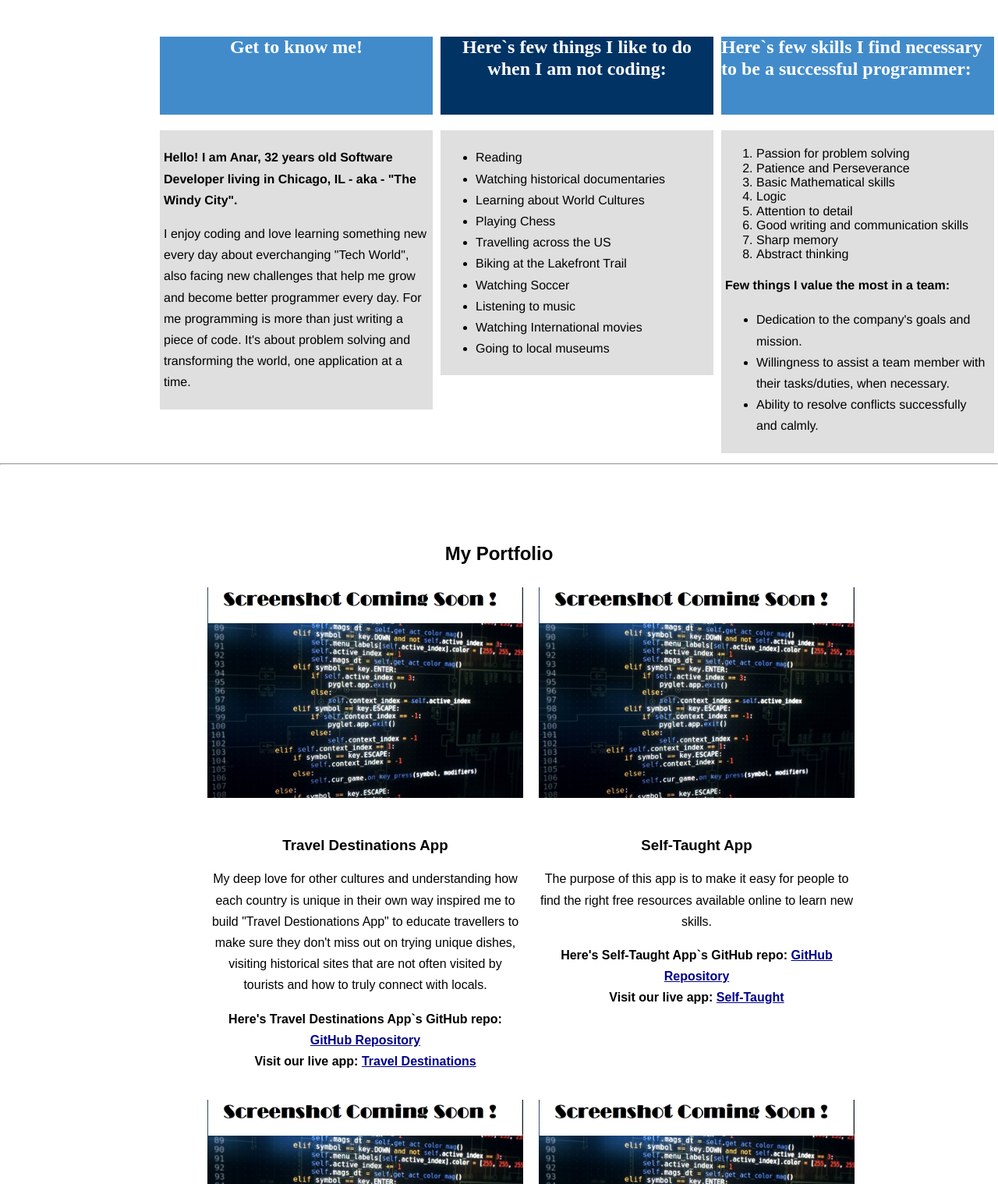
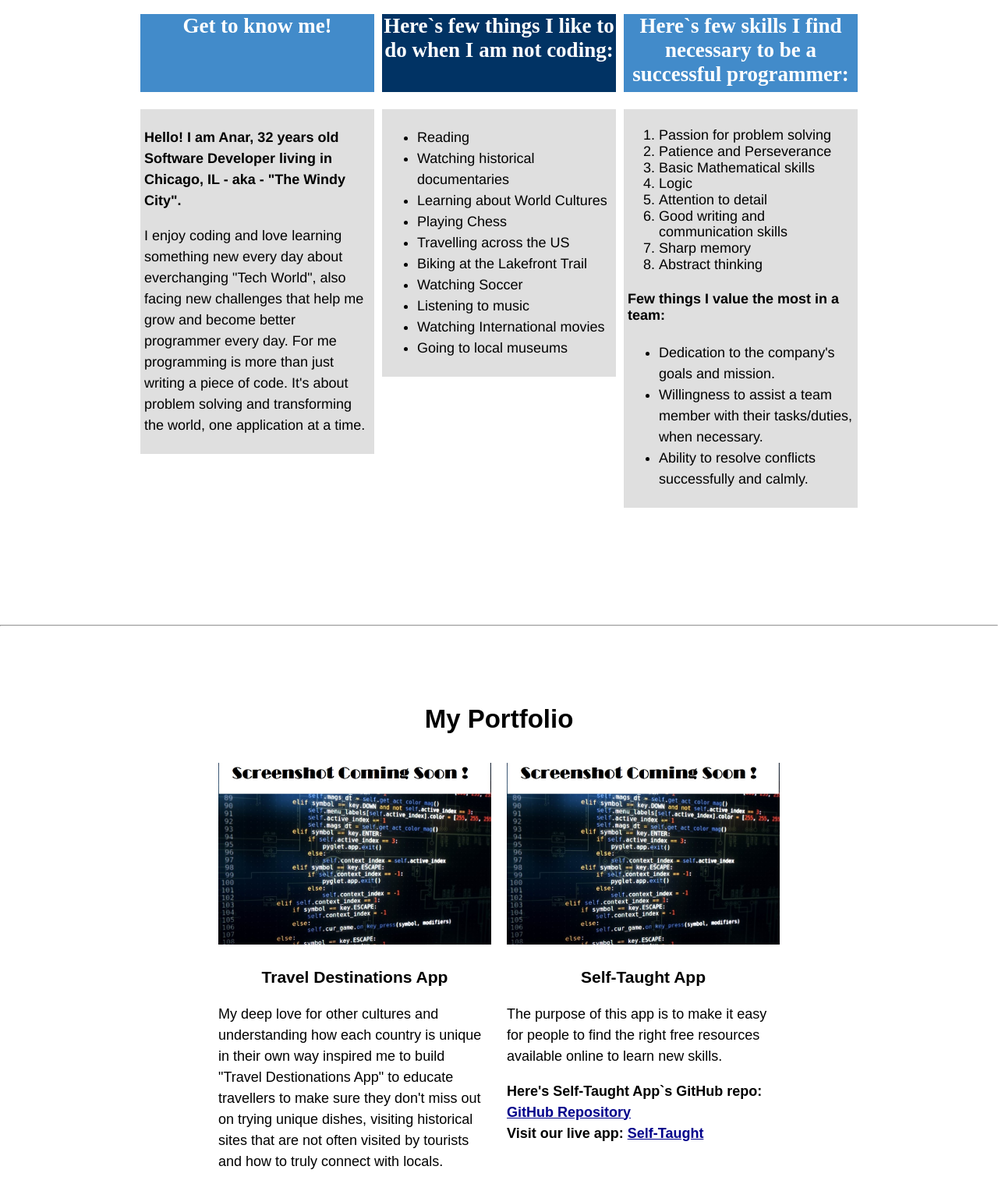
Before and after one commit to Anar-88/MySoftwareDeveloperPortfolio, a plain HTML site: page index.html in a window 1280 px wide. Shown: the part 596-2114 px from the top of the page at 78% size. Drawn offline with nearby package versions, Linux system fonts and the light colour scheme; a script that the page names is missing.

Commit message:
Update style.css

```diff
--- a/style.css
+++ b/style.css
@@ -1,5 +1,7 @@
 
-
+body{
+  font-size: 24px;
+}
 
 header .group{
 background-color: rgb(66, 139, 202);
@@ -7,7 +9,8 @@ display: flex;
 flex-direction: column;
 font-family: Verdana;
 font-weight: 900;
-margin-top: 10px;
+margin: 0;
+padding: 0;
 text-align: center;
 }
 
@@ -26,20 +29,18 @@ header h2{
   color: rgb(1, 51, 100);
 }
 
-
 .intro{
-  margin-top: 200px;
-  margin-left: 200px;
- justify-content: center;
+  margin: 200px 35px 50px 35px;
 }
 
 article .group{
 display: flex;
 flex-direction: column;
+font-size: 18px;
 }
 
 article .item{
-  width: 350px;
+  width: 100%;
   flex: 1;
   margin: 5px;
   align-items: flex-start;
@@ -67,6 +68,7 @@ article .item{
    font-family: Helvetica;
    background-color: rgba(173, 173, 173, 0.39);
    padding: 5px;
+   margin-bottom: 100px;
 }
 
 article .group img{
@@ -76,31 +78,46 @@ article .group img{
 }
 
 p, ul{
-   line-height: 170%;
+   line-height: 150%;
 }
 
 #portfolio img{
+   display: block;
+   margin-right: 0 auto;
+   margin-bottom: 30px;
    width: 100%;
 }
 
 #portfolio{
-   text-align: center;
    font-family: sans-serif;
-   font-size: 16px;
-   margin: 100px 20%;
+   font-size: 22px;
+   margin: 100px 15px 50px 15px;
 }
 
 #portfolio .group{
    display: flex;
    flex-direction: column;
-   width: 850px;
 }
 
 #portfolio .item{
+   width: 100%;
+   height: auto;
    flex: 1;
    margin: 10px;
-   display: block;
+  align-items: flex-start;
 }
+
+
+.contact{
+  font-family: Helvetica;
+  width: 100%;
+  margin: 20px;
+}
+
+a:link {color: darkblue;}
+a:visited {color: darkcyan;}
+a:hover {color: crimson;}
+a:active{color: green;}
 
 
 form label{
@@ -118,33 +135,21 @@ form input[type=text]{
 
 form button{
     margin-top: 20px;
-    margin-right: 10px;
     font-size: 18px;
     font-weight: 700;
     background-color: rgb(66,139, 202);
 }
 
-.contact{
-  font-family: Helvetica;
-  width: 600px;
-  margin: 50px;
-}
-
-a:link {color: darkblue;}
-a:visited {color: darkcyan;}
-a:hover {color: crimson;}
-a:active{color: green;}
-
 footer{
   font-weight: 900;
   font-size: 24px;
   color: rgb(1, 51, 100);
-  text-align: center;
   background-color: rgb(66,139, 202);
   height: 60px;
+  text-align: center;
 }
 
-@media all and (min-width: 800px) {
+@media all and (min-width: 601px) {
  header .group{
     flex-direction: row;
   }
@@ -154,14 +159,41 @@ footer{
   }
 
   header h1{
-  margin: 50px 200px;
   text-align: center;
 }
 
+  article .group {
+    flex-direction: row;
+    justify-content: center;
+  }
+
   #portfolio .group {
     flex-direction: row;
-  }
-  article .group {
-    flex-direction: row;
-  }
+    justify-content: center;
+   }
+
+   article .item{
+    max-width: 300px;
+   }
+
+   #portfolio img{
+     max-width: 350px;
+   }
+
+   #portfolio .item{
+     max-width: 350px;
+   }
+
+  .contact{
+    max-width: 500px;
+    justify-content: center;
+   }
+
+   .title{
+     padding-left: 110px;
+   }
+
+   h2, h3{
+     text-align: center;
+   }
 }
```
